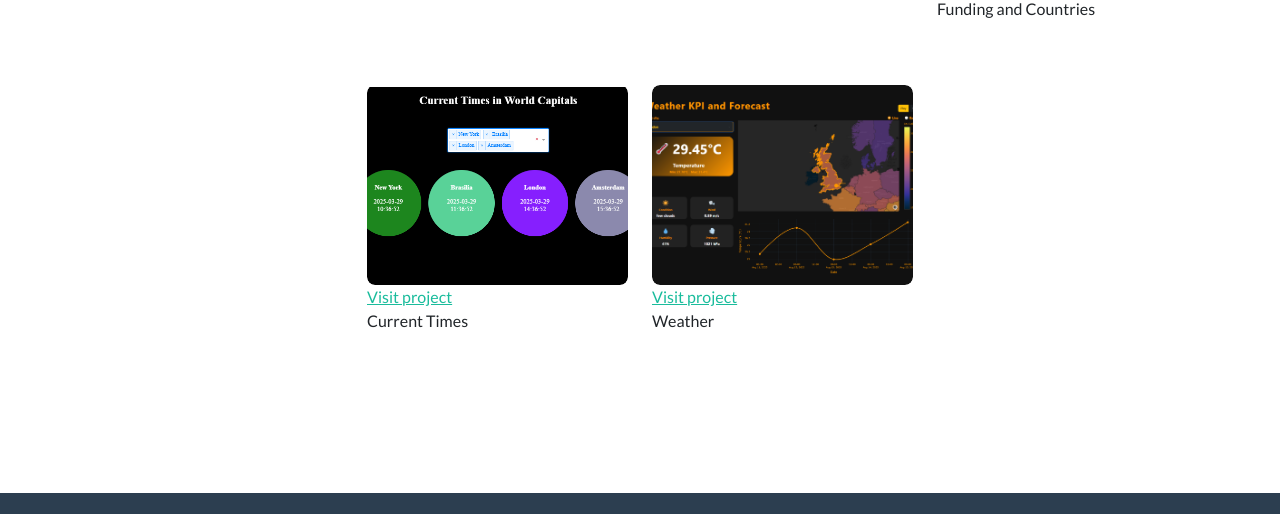
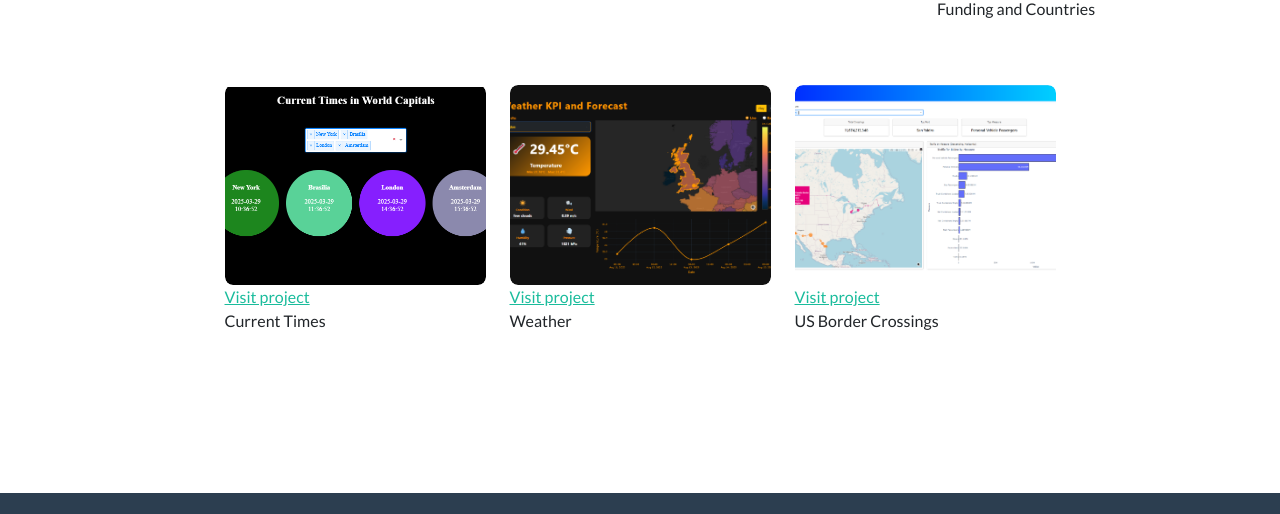
Before and after one commit to banana0000/PortfolioWebsite, a plain HTML site: page index.html in a window 1280 px wide. Shown: the part 3910-4424 px from the top of the page. Drawn offline with nearby package versions, Linux system fonts and the light colour scheme.

Commit message:
add changes

```diff
--- a/index.html
+++ b/index.html
@@ -530,6 +530,16 @@
                     <a href="https://weather-2-830r.onrender.com">Visit project</a>
                     <p>Weather</p>
                 </div>
+     <div class="col-md-6 col-lg-3 mb-5">
+                    <div class="portfolio-item mx-auto" data-bs-toggle="modal" data-bs-target="#portfolioModal2">
+                        <div class="portfolio-item-caption d-flex align-items-center justify-content-center h-100 w-100">
+                            <div class="portfolio-item-caption-content text-center text-white"></div>
+                        </div>
+                        <img class="img-fluid dash-img" id="animals" src="assets/img/portfolio/Dash/Border.png" alt="dallas" />
+                    </div>
+                    <a href="https://borders.plotly.app/">Visit project</a>
+                    <p>US Border Crossings</p>
+                </div>
 
 
 
```
Also changed, not shown: assets/img/portfolio/Dash/Border.png (added).
